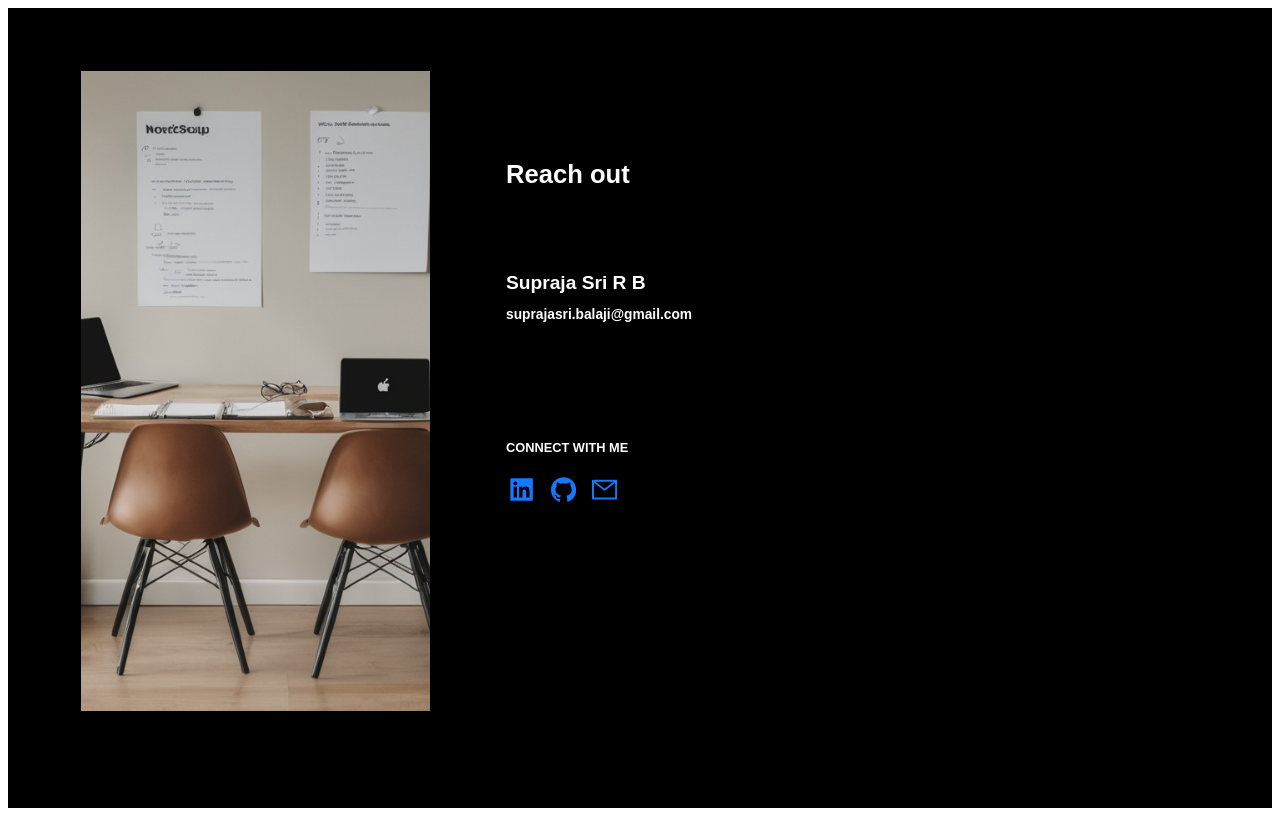
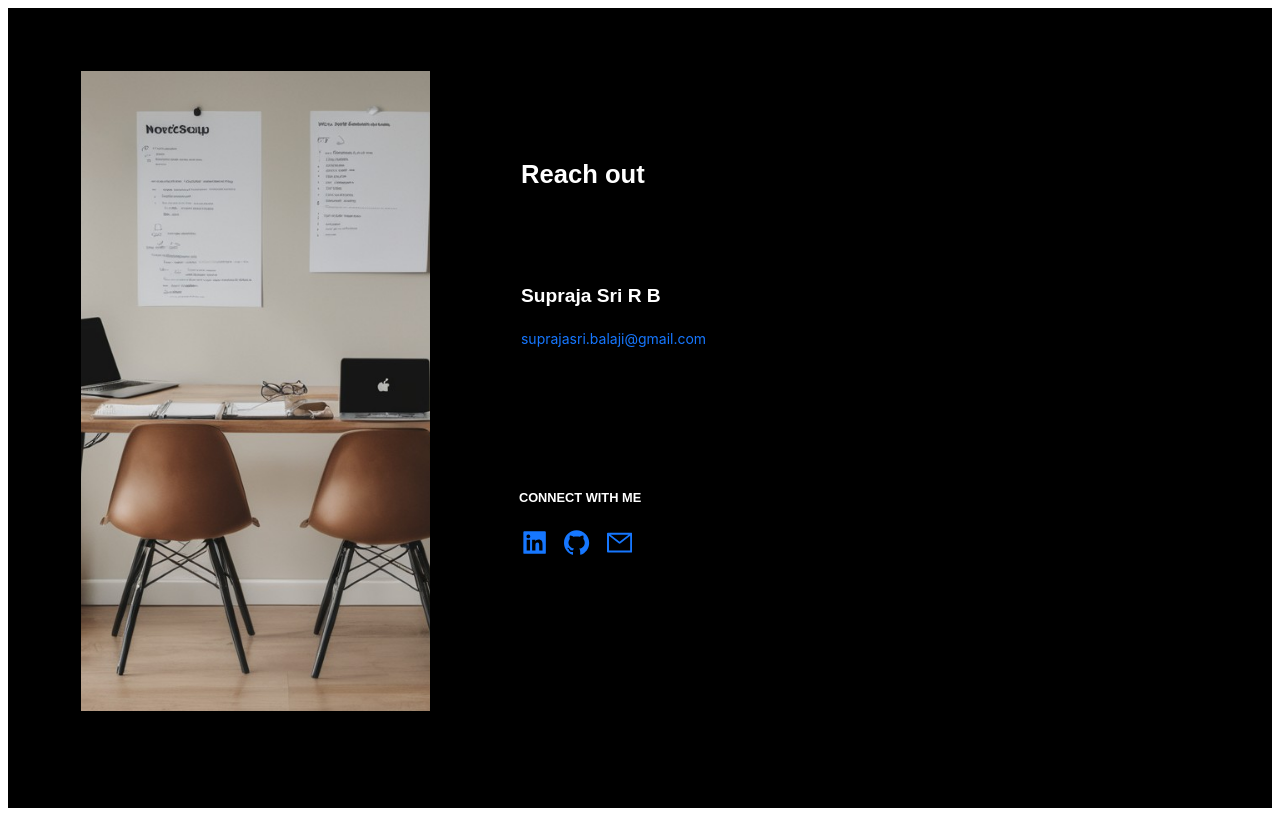
Before and after one commit to suprajasribalaji/Portfolio, a Next.js app: page /ReachOut in a window 1280 px wide. Built offline with nearby package versions, Linux system fonts and the light colour scheme.

Commit message:
Added mailTo for the email text

```diff
--- a/pages/ReachOut.tsx
+++ b/pages/ReachOut.tsx
@@ -17,7 +17,9 @@ const ReachOut: NextPage = () => {
                 </Title>
                 <ReachOutByMail>
                     <Name>Supraja Sri R B</Name>
-                    <Email>suprajasri.balaji@gmail.com</Email>
+                    <Email>
+                        <StyledButton type="link" href="mailto:suprajasri.balaji@gmail.com">suprajasri.balaji@gmail.com</StyledButton>
+                    </Email>
                 </ReachOutByMail>
                 <ConnectWithMe>
                     <ConnectWithMeTitle>CONNECT WITH ME</ConnectWithMeTitle>
@@ -71,6 +73,7 @@ const Content = styled.div`
 
 const Title = styled.div`
     font-size: 160%;
+    margin-left: 7%;
 `;
 
 const ReachOutByMail = styled.div`
@@ -79,6 +82,7 @@ const ReachOutByMail = styled.div`
 
 const Name = styled.div`
     font-size: 120%;
+    margin-left: 7%;
 `;
 
 const Email = styled.div`
@@ -92,12 +96,14 @@ const ConnectWithMe = styled.div`
 
 const ConnectWithMeTitle = styled.div`
     font-size: 80%;
+    margin-left: 6%;
 `;
 
 const SocialMedialProfileLinks = styled.div`
     display: flex;
     flex-direction: row;
     margin-top: 10%;
+    margin-left: 6%;
 `;
 
 const LinkedInProfileLink = styled.div``;
@@ -114,5 +120,4 @@ const StyledButton = styled(Button)`
   &&&:hover {
     color: ${TextColor.lightWhite};
   }
-
 `;
```
